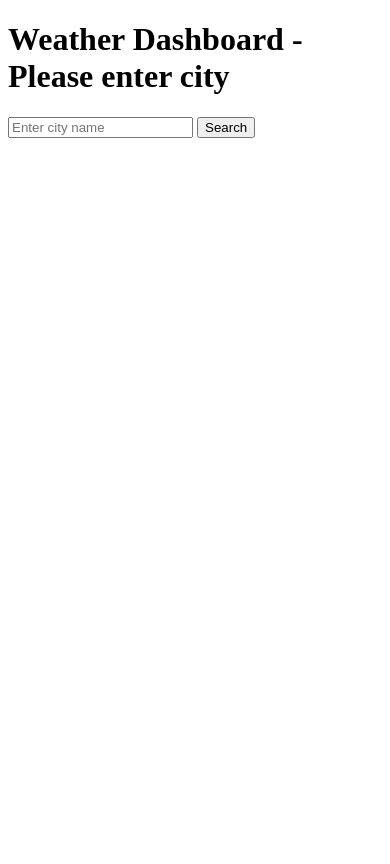
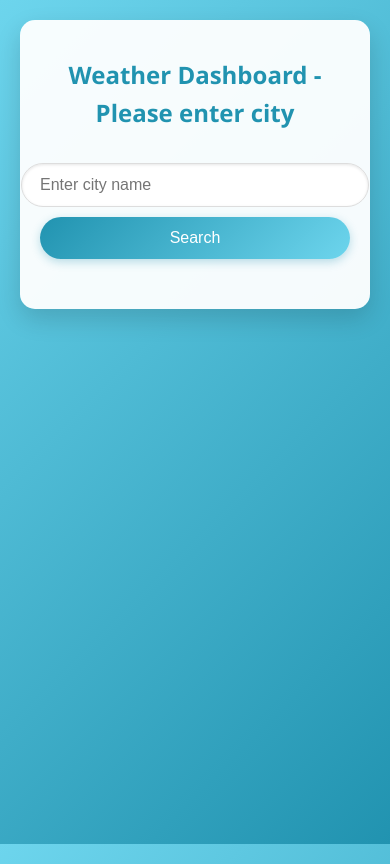
Before and after one commit to DubiThal/AWS-proj, a Flask app: page / in a window 390 px wide. Before the commit the page ends 138 px from the top, so only its background shows below. Run offline with Flask 2, Linux system fonts and the light colour scheme.

Commit message:
more JS fixes

```diff
--- a/app/static/css/style.css
+++ b/app/static/css/style.css
@@ -1,19 +1,208 @@
+/* Base Styles */
+body {
+    font-family: 'Segoe UI', Tahoma, Geneva, Verdana, sans-serif;
+    margin: 0;
+    padding: 0;
+    background: linear-gradient(135deg, #6dd5ed, #2193b0);
+    background-attachment: fixed;
+    min-height: 100vh;
+    color: #333;
+    line-height: 1.6;
+}
+
+.container {
+    max-width: 850px;
+    margin: 40px auto;
+    background-color: rgba(255, 255, 255, 0.95);
+    padding: 30px;
+    border-radius: 15px;
+    box-shadow: 0 10px 25px rgba(0, 0, 0, 0.15);
+}
+
+h1 {
+    color: #2193b0;
+    text-align: center;
+    margin-bottom: 30px;
+    font-weight: 600;
+}
+
+h2 {
+    color: #2193b0;
+    margin-top: 30px;
+    font-size: 1.8rem;
+}
+
+h3 {
+    color: #2193b0;
+    margin-top: 40px;
+    margin-bottom: 20px;
+    border-bottom: 2px solid #e0e0e0;
+    padding-bottom: 10px;
+}
+
+/* Search Box */
+.search-box {
+    display: flex;
+    justify-content: center;
+    margin: 30px 0;
+    gap: 10px;
+}
+
+input {
+    padding: 12px 18px;
+    width: 60%;
+    max-width: 400px;
+    border: 1px solid #ddd;
+    border-radius: 30px;
+    font-size: 16px;
+    box-shadow: inset 0 1px 3px rgba(0, 0, 0, 0.1);
+    transition: all 0.3s ease;
+}
+
+input:focus {
+    outline: none;
+    border-color: #2193b0;
+    box-shadow: 0 0 8px rgba(33, 147, 176, 0.5);
+}
+
+button {
+    padding: 12px 24px;
+    background: linear-gradient(135deg, #2193b0, #6dd5ed);
+    color: white;
+    border: none;
+    border-radius: 30px;
+    cursor: pointer;
+    font-size: 16px;
+    font-weight: 500;
+    transition: all 0.3s ease;
+    box-shadow: 0 3px 10px rgba(33, 147, 176, 0.3);
+}
+
+button:hover {
+    background: linear-gradient(135deg, #1c7e99, #5bc8e1);
+    transform: translateY(-2px);
+    box-shadow: 0 5px 15px rgba(33, 147, 176, 0.4);
+}
+
+button:active {
+    transform: translateY(1px);
+}
+
+/* Weather Results */
+#weatherResult {
+    animation: fadeIn 0.5s ease;
+}
+
+@keyframes fadeIn {
+    from { opacity: 0; transform: translateY(20px); }
+    to { opacity: 1; transform: translateY(0); }
+}
+
+/* Current Weather */
+.current-weather {
+    background-color: #f8fcff;
+    padding: 25px;
+    border-radius: 12px;
+    box-shadow: 0 5px 15px rgba(0, 0, 0, 0.05);
+    margin-bottom: 30px;
+}
+
+.current-weather p {
+    margin: 12px 0;
+    font-size: 18px;
+}
+
+.weather-detail {
+    display: flex;
+    align-items: center;
+    margin: 15px 0;
+}
+
+.weather-detail span:first-child {
+    min-width: 120px;
+    color: #667;
+}
+
+/* Forecast */
 .forecast-container {
     display: flex;
     overflow-x: auto;
-    gap: 15px;
-    margin-top: 15px;
+    gap: 20px;
+    padding-bottom: 15px;
+    margin-top: 20px;
+    scrollbar-width: thin;
+    scrollbar-color: #2193b0 #f0f0f0;
+}
+
+.forecast-container::-webkit-scrollbar {
+    height: 8px;
+}
+
+.forecast-container::-webkit-scrollbar-track {
+    background: #f0f0f0;
+    border-radius: 10px;
+}
+
+.forecast-container::-webkit-scrollbar-thumb {
+    background-color: #2193b0;
+    border-radius: 10px;
 }
 
 .forecast-item {
-    min-width: 120px;
-    border: 1px solid #ddd;
-    border-radius: 4px;
-    padding: 10px;
-    background-color: #f9f9f9;
+    min-width: 150px;
+    border-radius: 10px;
+    padding: 20px;
+    background: linear-gradient(to bottom, #f8fcff, #f0f8ff);
+    box-shadow: 0 3px 10px rgba(0, 0, 0, 0.08);
+    transition: all 0.3s ease;
+    border-top: 3px solid #2193b0;
+}
+
+.forecast-item:hover {
+    transform: translateY(-5px);
+    box-shadow: 0 5px 15px rgba(0, 0, 0, 0.12);
 }
 
 .forecast-date {
     font-weight: bold;
-    margin-bottom: 5px;
+    font-size: 15px;
+    color: #2193b0;
+    margin-bottom: 12px;
+    padding-bottom: 8px;
+    border-bottom: 1px solid #e0e0e0;
 }
+
+.forecast-item p {
+    margin: 8px 0;
+}
+
+/* Error Message */
+.error {
+    color: #d9534f;
+    background-color: #ffe6e6;
+    padding: 15px;
+    border-radius: 8px;
+    border-left: 4px solid #d9534f;
+    margin: 20px 0;
+}
+
+/* Responsive */
+@media (max-width: 768px) {
+    .container {
+        margin: 20px;
+        padding: 20px;
+    }
+
+    h1 {
+        font-size: 1.5rem;
+    }
+
+    .search-box {
+        flex-direction: column;
+        align-items: center;
+    }
+
+    input, button {
+        width: 100%;
+    }
+}
```
Also changed, not shown: app/static/js/main.js (+38 -8 lines).
